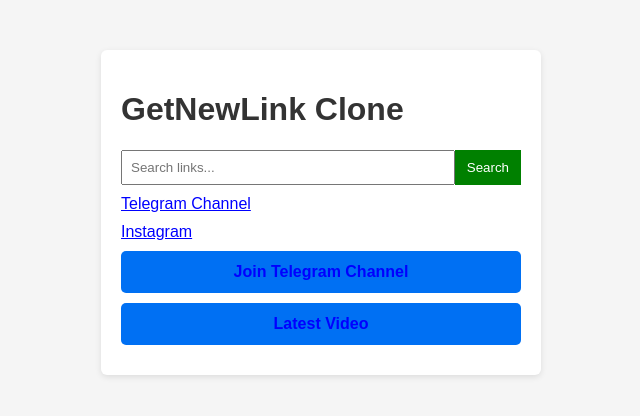
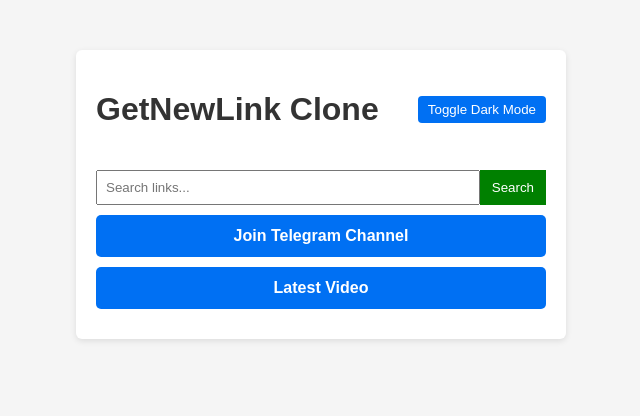
Before and after one commit to AbhiiToxic/dailyhantaii, a plain HTML site: page index.html in a window 1280 px wide. Shown: the whole page, without its empty margins (319-959 px from the left). Drawn offline with Linux system fonts and the light colour scheme.

Commit message:
Improve UI with dark mode

```diff
--- a/index.html
+++ b/index.html
@@ -2,12 +2,15 @@
 <html lang="en">
 <head>
   <meta charset="UTF-8">
-  <title>My First Site</title>
+  <title>Link Directory</title>
   <link rel="stylesheet" href="styles.css">
 </head>
 <body>
   <div class="container">
-    <h1>GetNewLink Clone</h1>
+    <div class="header">
+      <h1>GetNewLink Clone</h1>
+      <button id="toggle-theme">Toggle Dark Mode</button>
+    </div>
     <form id="search-form">
       <input type="text" id="query" placeholder="Search links..." />
       <button type="submit">Search</button>
@@ -17,4 +20,3 @@
   <script src="script.js"></script>
 </body>
 </html>
-<div id="links-list"></div>
--- a/script.js
+++ b/script.js
@@ -1,39 +1,56 @@
-const links = [
-  { name: "Telegram Channel", url: "https://t.me/bishnoi_botz" },
-  { name: "Instagram", url: "https://instagram.com" }
-];
+let links = [];
 
-function renderList(filtered) {
+function renderList(list) {
   const container = document.getElementById("links-list");
   container.innerHTML = "";
-  filtered.forEach(link => {
+  list.forEach(link => {
     const a = document.createElement("a");
     a.href = link.url;
     a.textContent = link.name;
     a.target = "_blank";
+    a.className = "link-button";
     container.appendChild(a);
   });
 }
 
+function loadLinks() {
+  fetch('links.json')
+    .then(response => response.json())
+    .then(data => {
+      links = data;
+      renderList(links);
+    });
+}
+
+function filterLinks(q) {
+  const query = q.toLowerCase();
+  return links.filter(l => l.name.toLowerCase().includes(query));
+}
+
 document.getElementById("search-form").addEventListener("submit", e => {
   e.preventDefault();
-  const q = document.getElementById("query").value.toLowerCase();
-  const filtered = links.filter(l => l.name.toLowerCase().includes(q));
-  renderList(filtered);
+  const q = document.getElementById("query").value;
+  renderList(filterLinks(q));
 });
 
-renderList(links);
+loadLinks();
 
-fetch('links.json')
-  .then(response => response.json())
-  .then(data => {
-    const container = document.getElementById("links-list");
-    data.forEach(link => {
-      const a = document.createElement("a");
-      a.href = link.url;
-      a.textContent = link.name;
-      a.target = "_blank";
-      a.className = "link-button";
-      container.appendChild(a);
-    });
-  });
+// Theme toggle
+const body = document.body;
+const toggleBtn = document.getElementById("toggle-theme");
+
+function setTheme(dark) {
+  if (dark) {
+    body.classList.add("dark");
+  } else {
+    body.classList.remove("dark");
+  }
+  localStorage.setItem("theme", dark ? "dark" : "light");
+}
+
+setTheme(localStorage.getItem("theme") === "dark");
+
+toggleBtn.addEventListener("click", () => {
+  const isDark = body.classList.contains("dark");
+  setTheme(!isDark);
+});
--- a/styles.css
+++ b/styles.css
@@ -1,37 +1,74 @@
+:root {
+  --bg: #f5f5f5;
+  --text: #333;
+  --container-bg: #fff;
+  --button-bg: #0070f3;
+  --button-bg-hover: #0059c1;
+}
+
 body {
   font-family: Arial, sans-serif;
-  background: #f5f5f5;
-  color: #333;
+  background: var(--bg);
+  color: var(--text);
 }
+
+body.dark {
+  --bg: #222;
+  --text: #f5f5f5;
+  --container-bg: #333;
+  --button-bg: #3399ff;
+  --button-bg-hover: #2376cc;
+}
+
 .container {
-  max-width: 400px;
+  max-width: 450px;
   margin: 50px auto;
   padding: 20px;
-  background: white;
+  background: var(--container-bg);
   border-radius: 6px;
   box-shadow: 0 2px 6px rgba(0,0,0,0.1);
 }
+
+.header {
+  display: flex;
+  justify-content: space-between;
+  align-items: center;
+  margin-bottom: 20px;
+}
+
+#toggle-theme {
+  padding: 6px 10px;
+  background: var(--button-bg);
+  color: #fff;
+  border: none;
+  border-radius: 4px;
+  cursor: pointer;
+}
+
+#toggle-theme:hover {
+  background: var(--button-bg-hover);
+}
+
 #search-form {
   display: flex;
+  margin-bottom: 10px;
 }
+
 #search-form input {
   flex: 1;
   padding: 8px;
 }
+
 #search-form button {
   padding: 8px 12px;
   background: green;
   color: white;
   border: none;
 }
-#links-list a {
-  display: block;
-  margin: 10px 0;
-  color: blue;
-}
+
 .link-button {
   display: block;
-  background-color: #0070f3;
+  background-color: var(--button-bg);
   color: white;
   text-align: center;
   padding: 12px;
@@ -40,6 +77,7 @@
   text-decoration: none;
   font-weight: bold;
 }
+
 .link-button:hover {
-  background-color: #0059c1;
+  background-color: var(--button-bg-hover);
 }
```
